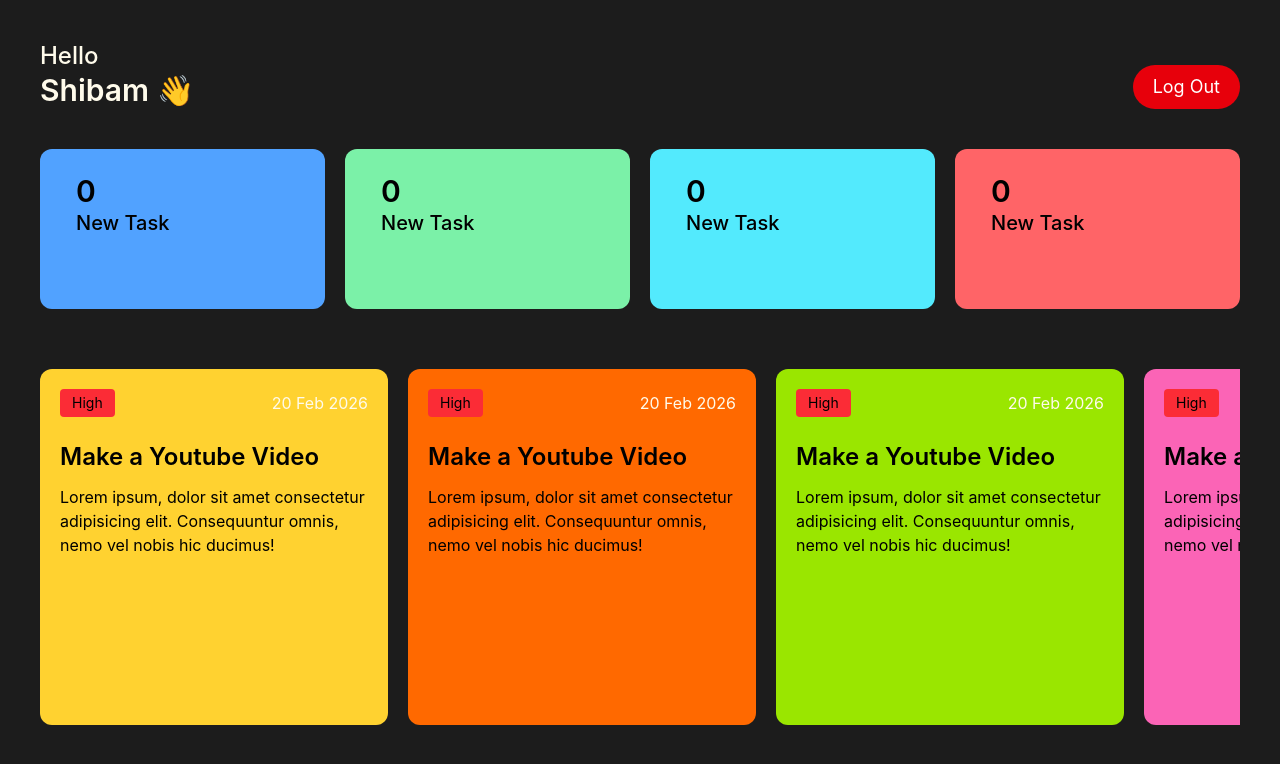
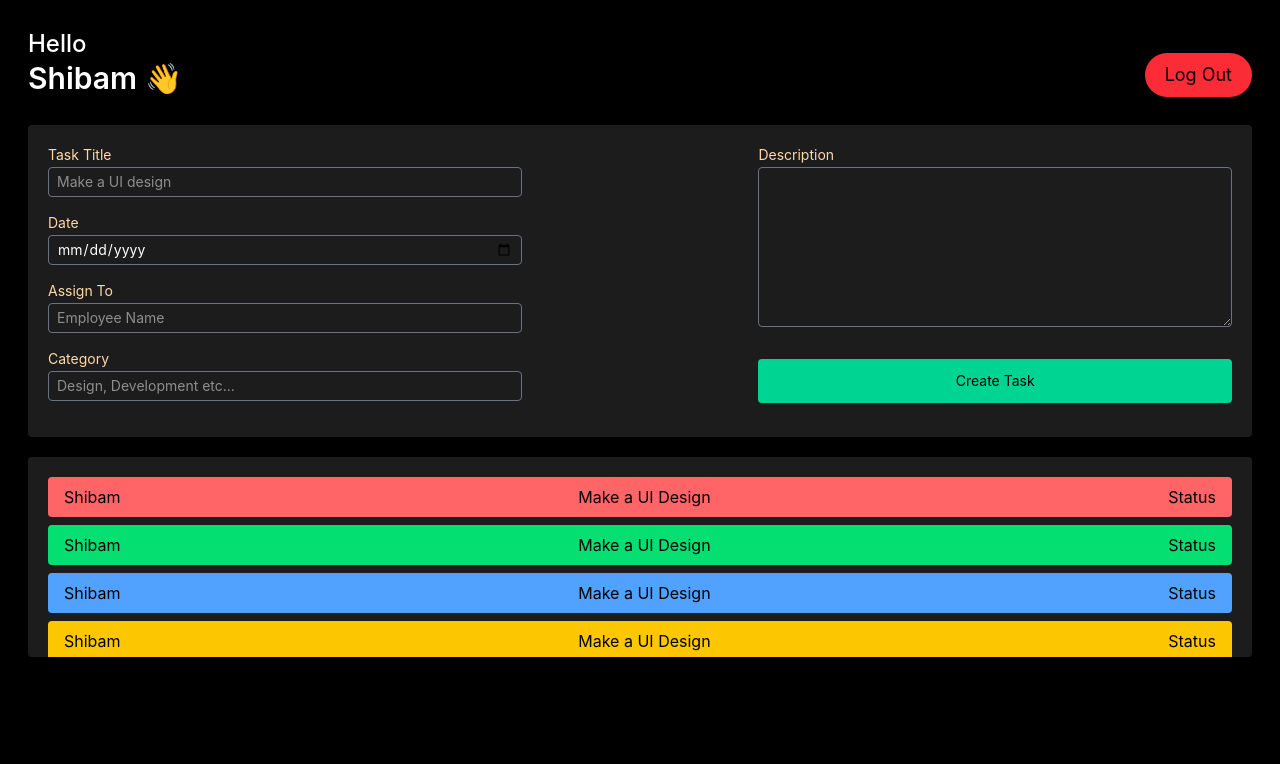
Before and after one commit to Shibam45/Employee-Management-System, a React (Vite) app in the folder EMS/: page / in a window 1280 px wide. Shown: the top 764 px of the page. Built offline with nearby package versions, Linux system fonts and the light colour scheme.

Commit message:
Admin Dashboard Completed

```diff
--- a/EMS/src/App.jsx
+++ b/EMS/src/App.jsx
@@ -1,4 +1,5 @@
 import Login from "./components/Auth/Login"
+import AdminDashboard from "./components/Dashboard/AdminDashboard"
 import EmployeeDashboard from "./components/Dashboard/EmployeeDashboard"
 import Header from "./Others/Header"
 
@@ -6,7 +7,8 @@ const App = () => {
   return (
     <>
     {/* <Login /> */}
-    <EmployeeDashboard />
+    {/* <EmployeeDashboard /> */}
+    <AdminDashboard />
     </>
   )
 }
--- /dev/null
+++ b/EMS/src/Others/AllTask.jsx
@@ -0,0 +1,40 @@
+
+const AllTask = () => {
+  return (
+    <div className="bg-[#1c1c1c] p-5 rounded mt-5 h-50 overflow-auto ">
+
+      <div className="bg-red-400 mb-2 py-2 px-4 flex justify-between rounded">
+        <h2>Shibam</h2>
+        <h3>Make a UI Design</h3>
+        <h5>Status</h5>
+      </div>
+
+      <div className="bg-green-400 mb-2 py-2 px-4 flex justify-between rounded">
+        <h2>Shibam</h2>
+        <h3>Make a UI Design</h3>
+        <h5>Status</h5>
+      </div>
+
+      <div className="bg-blue-400 mb-2 py-2 px-4 flex justify-between rounded">
+        <h2>Shibam</h2>
+        <h3>Make a UI Design</h3>
+        <h5>Status</h5>
+      </div>
+
+      <div className="bg-yellow-400 mb-2 py-2 px-4 flex justify-between rounded">
+        <h2>Shibam</h2>
+        <h3>Make a UI Design</h3>
+        <h5>Status</h5>
+      </div>
+
+      <div className="bg-purple-400 mb-2  py-2 px-4 flex justify-between rounded">
+        <h2>Shibam</h2>
+        <h3>Make a UI Design</h3>
+        <h5>Status</h5>
+      </div>
+
+    </div>
+  )
+}
+
+export default AllTask
--- /dev/null
+++ b/EMS/src/Others/CreateTask.jsx
@@ -0,0 +1,38 @@
+
+const CreateTask = () => {
+  return (
+    <div className="p-5 bg-[#1C1C1C] mt-7 rounded">
+            <form className="flex flex-wrap items-start justify-between w-full">
+
+                <div className="w-1/2">
+                    <div>
+                        <h3 className="text-sm text-orange-200 mb-0.5">Task Title</h3>
+                        <input className="text-sm text-white py-1 px-2 w-4/5 rounded outline-none bg-transparent border border-gray-500 mb-4" type="text" placeholder="Make a UI design"/>
+                    </div>
+                    <div>
+                        <h3 className="text-sm text-orange-200 mb-0.5">Date</h3>
+                        <input className="text-sm py-1 px-2 w-4/5 rounded outline-none bg-transparent border text-white border-gray-500 mb-4" type="date" placeholder="dd/mm/yyyy"/>
+                    </div>
+                    <div>
+                        <h3 className="text-sm text-orange-200 mb-0.5">Assign To</h3>
+                        <input className="text-sm py-1 px-2 w-4/5 rounded outline-none bg-transparent border text-white border-gray-500 mb-4" type="text" placeholder="Employee Name" />
+                    </div>
+                    <div>
+                        <h3 className="text-sm text-orange-200 mb-0.5">Category</h3>
+                        <input className="text-sm py-1 px-2 w-4/5 rounded outline-none bg-transparent border text-white border-gray-500 mb-4" type="text" placeholder="Design, Development etc..."/>
+                    </div>
+                </div>
+
+                <div className="w-2/5 flex flex-col items-start">
+                    <h3 className="text-sm text-orange-200 mb-0.5">Description</h3>
+                    <textarea className="text-sm py-2 px-4 w-full h-40 rounded outline-none bg-transparent border text-white border-gray-500 mb-4" name="" id=""/>
+                    <button className="px-5 text-sm mt-4 w-full rounded hover:bg-emerald-600 py-3 active:scale-95 bg-emerald-400">Create Task</button>
+                </div>
+
+            </form>
+
+        </div>
+  )
+}
+
+export default CreateTask
--- a/EMS/src/Others/Header.jsx
+++ b/EMS/src/Others/Header.jsx
@@ -3,9 +3,9 @@ const Header = () => {
   return (
     <div className="flex items-end justify-between">
 
-      <h1 className="text-2xl text-amber-50 font-medium">Hello <br/> <span className="text-3xl font-semibold">Shibam 👋</span></h1>
+      <h1 className="text-2xl text-white font-medium">Hello <br/> <span className="text-3xl font-semibold">Shibam 👋</span></h1>
 
-      <button className="bg-red-600 text-white text-lg px-5 py-2 rounded-full">Log Out</button>
+      <button className="bg-red-500 hover:bg-red-600 active:scale-95 text-black text-lg px-5 py-2 rounded-full">Log Out</button>
     </div>
   )
 }
--- a/EMS/src/components/Dashboard/AdminDashboard.jsx
+++ b/EMS/src/components/Dashboard/AdminDashboard.jsx
@@ -0,0 +1,15 @@
+import AllTask from "../../Others/AllTask"
+import CreateTask from "../../Others/CreateTask"
+import Header from "../../Others/Header"
+
+const AdminDashboard = () => {
+  return (
+    <div className="h-screen w-full p-7 bg-black">
+        <Header />
+        <CreateTask />
+        <AllTask />
+    </div>
+  )
+}
+
+export default AdminDashboard
```
